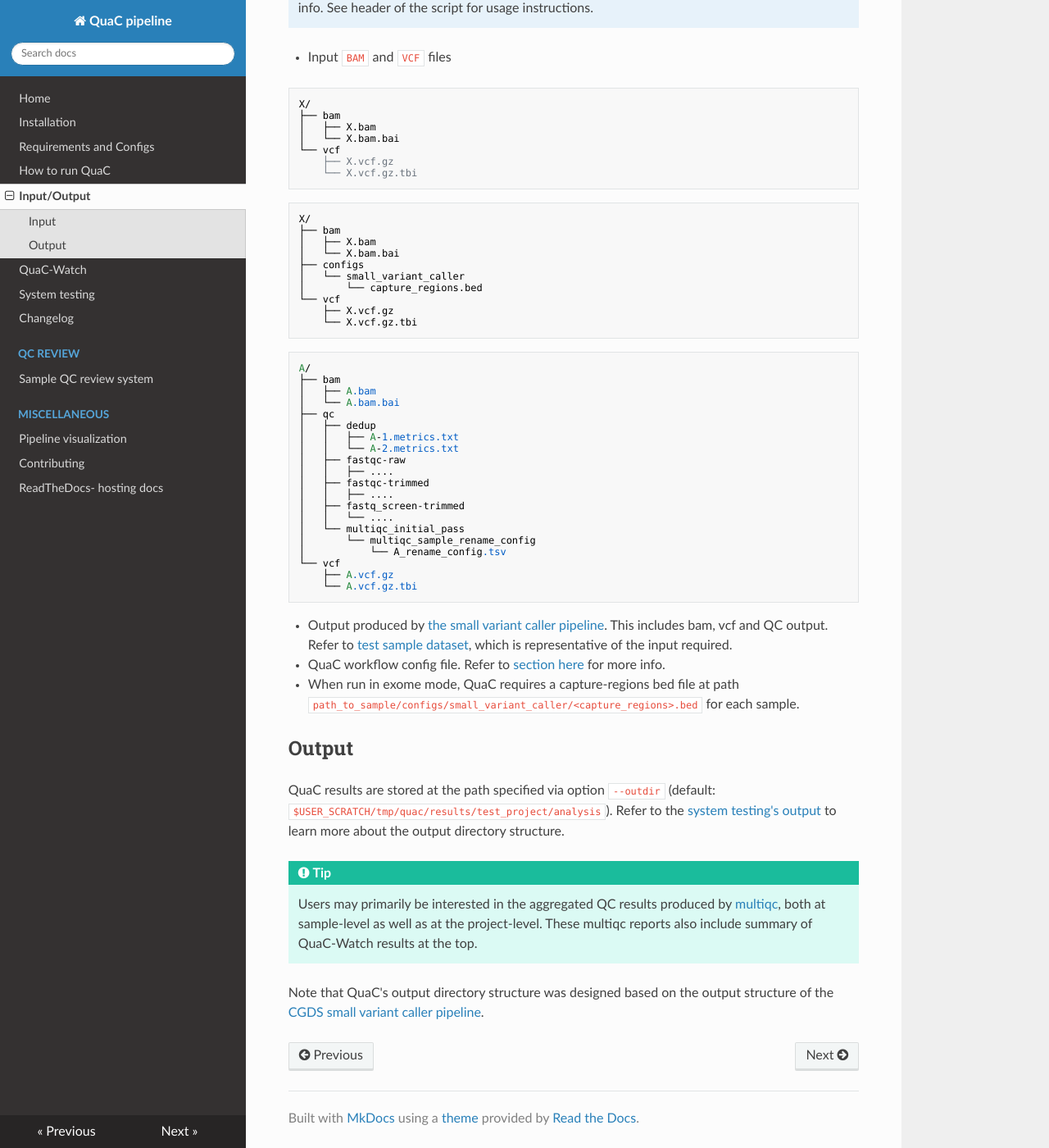
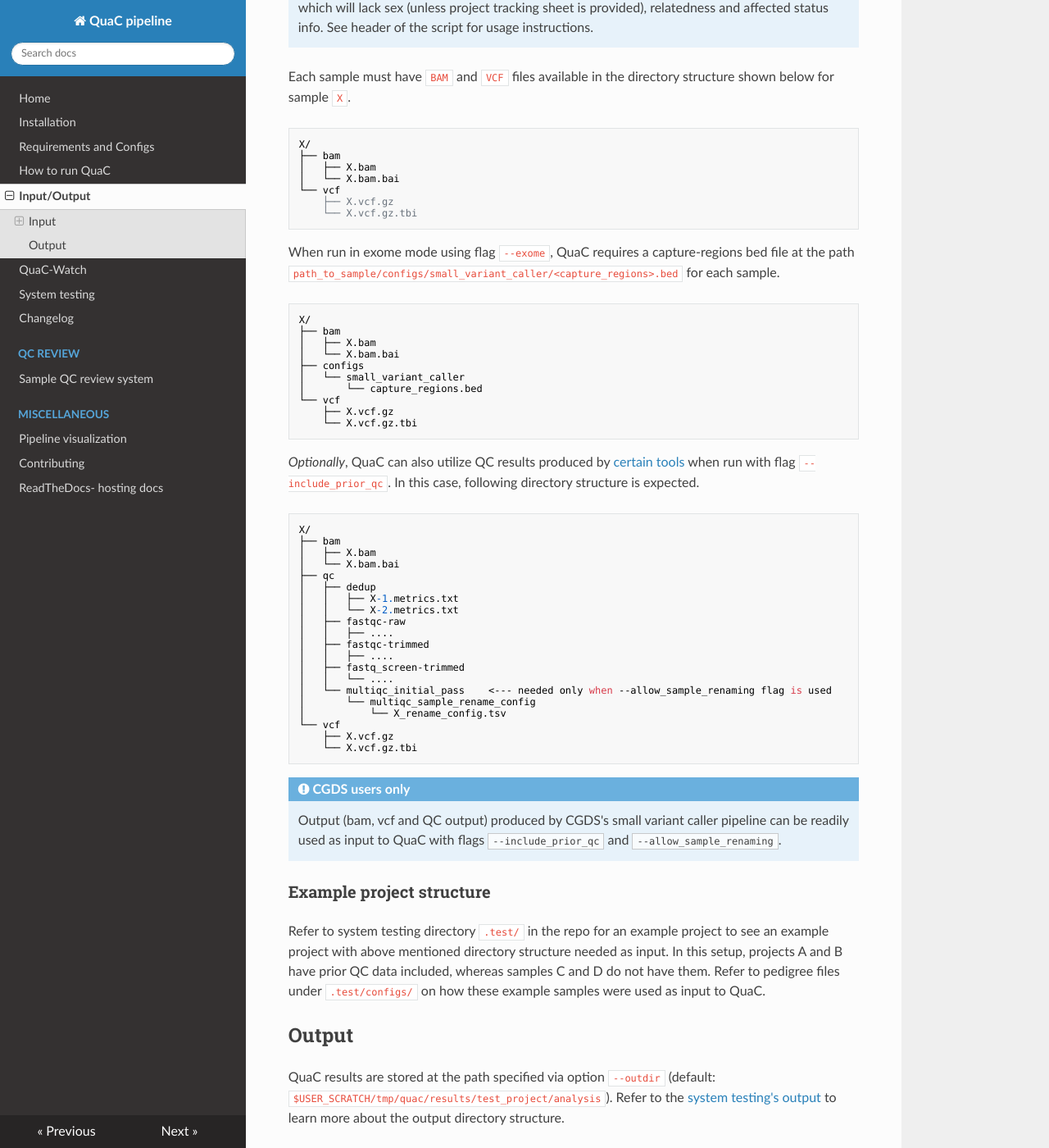
Before and after one commit to uab-cgds-worthey/quac, an MkDocs documentation site: the page built from docs/input_output.md, in a window 1280 px wide and 1400 px high, scrolled down 381 px. Shown: the whole window at 82% size. Built offline with MkDocs 1.6.1, drawn with Linux system fonts in a browser that asks for light colours; nearby versions of some CDN libraries; some of the changed text lies outside the part shown.

Commit message:
cleans up input reqts

````diff
--- a/docs/input_output.md
+++ b/docs/input_output.md
@@ -2,8 +2,9 @@
 
 ## Input
 
-- Pedigree file supplied via `--pedigree`. Only the samples that are supplied in pedigree file will be processed by QuaC
-  and all of these samples must belong to the same project.
+Samples belonging to a project are provided as input via `--pedigree` to QuaC in [pedigree file
+format](https://gatk.broadinstitute.org/hc/en-us/articles/360035531972-PED-Pedigree-format). Only the samples that are
+supplied in pedigree file will be processed by QuaC and all of these samples must belong to the same project.
 
 
 !!! note "CGDS users only"
@@ -13,7 +14,7 @@
     affected status info. See header of the script for usage instructions.
 
 
-- Input `BAM` and `VCF` files
+Each sample must have `BAM` and `VCF` files available in the directory structure shown below for sample `X`.
 
 ```
 X/
@@ -24,6 +25,9 @@ X/
     ├── X.vcf.gz
     └── X.vcf.gz.tbi
 ```
+
+When run in exome mode using flag `--exome`, QuaC requires a capture-regions bed file at the path
+`path_to_sample/configs/small_variant_caller/<capture_regions>.bed` for each sample.
 
 ```
 X/
@@ -38,38 +42,38 @@ X/
     └── X.vcf.gz.tbi
 ```
 
+*Optionally*, QuaC can also utilize QC results produced by [certain tools](./index.md#optional-qc-output-consumed-by-quac) when run with flag `--include_prior_qc`. In this case, following directory structure is expected.
+
 ```
-A/
+X/
 ├── bam
-│   ├── A.bam
-│   └── A.bam.bai
+│   ├── X.bam
+│   └── X.bam.bai
 ├── qc
 │   ├── dedup
-│   │   ├── A-1.metrics.txt
-│   │   └── A-2.metrics.txt
+│   │   ├── X-1.metrics.txt
+│   │   └── X-2.metrics.txt
 │   ├── fastqc-raw
 │   │   ├── ....
 │   ├── fastqc-trimmed
 │   │   ├── ....
 │   ├── fastq_screen-trimmed
 │   │   └── ....
-│   └── multiqc_initial_pass
+│   └── multiqc_initial_pass    <--- needed only when --allow_sample_renaming flag is used
 │       └── multiqc_sample_rename_config
-│           └── A_rename_config.tsv
+│           └── X_rename_config.tsv
 └── vcf
-    ├── A.vcf.gz
-    └── A.vcf.gz.tbi
+    ├── X.vcf.gz
+    └── X.vcf.gz.tbi
 ```
 
-- Output produced by [the small variant caller
-  pipeline](https://gitlab.rc.uab.edu/center-for-computational-genomics-and-data-science/sciops/pipelines/small_variant_caller_pipeline).
-  This includes bam, vcf and QC output. Refer to [test sample dataset](../.test/ngs-data/test_project/analysis/A), which is
-  representative of the input required.
 
-- QuaC workflow config file. Refer to [section here](#set-up-workflow-config-file) for more info.
+!!! note "CGDS users only"
+    Output (bam, vcf and QC output) produced by CGDS's small variant caller pipeline can be readily used as input to QuaC with flags `--include_prior_qc` and `--allow_sample_renaming`.
 
-- When run in exome mode, QuaC requires a capture-regions bed file at path
-  `path_to_sample/configs/small_variant_caller/<capture_regions>.bed` for each sample.
+### Example project structure
+
+Refer to system testing directory `.test/` in the repo for an example project to see an example project with above mentioned directory structure needed as input. In this setup, projects A and B have prior QC data included, whereas samples C and D do not have them. Refer to pedigree files under `.test/configs/` on how these example samples were used as input to QuaC.
 
 
 ## Output
@@ -84,5 +88,7 @@ learn more about the output directory structure.
     both at sample-level as well as at the project-level. These multiqc reports also include summary of QuaC-Watch
     results at the top.
 
-Note that QuaC's output directory structure was designed based on the output structure of the [CGDS small variant caller
-pipeline](https://gitlab.rc.uab.edu/center-for-computational-genomics-and-data-science/sciops/pipelines/small_variant_caller_pipeline).
+!!! note "CGDS users only"
+
+    QuaC's output directory structure was designed based on the output structure of the [CGDS small variant caller
+    pipeline](https://gitlab.rc.uab.edu/center-for-computational-genomics-and-data-science/sciops/pipelines/small_variant_caller_pipeline).
````
Also changed, not shown: README.md (+5 -0 lines).
